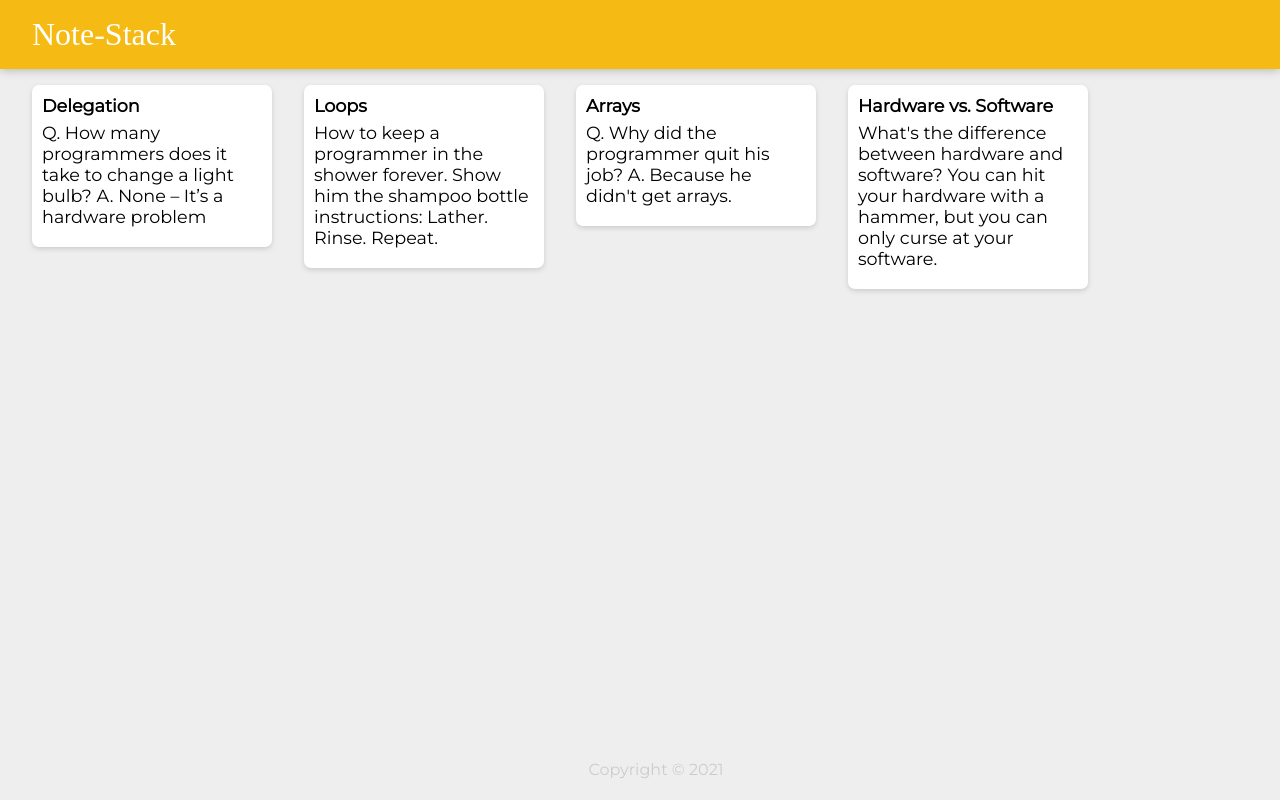
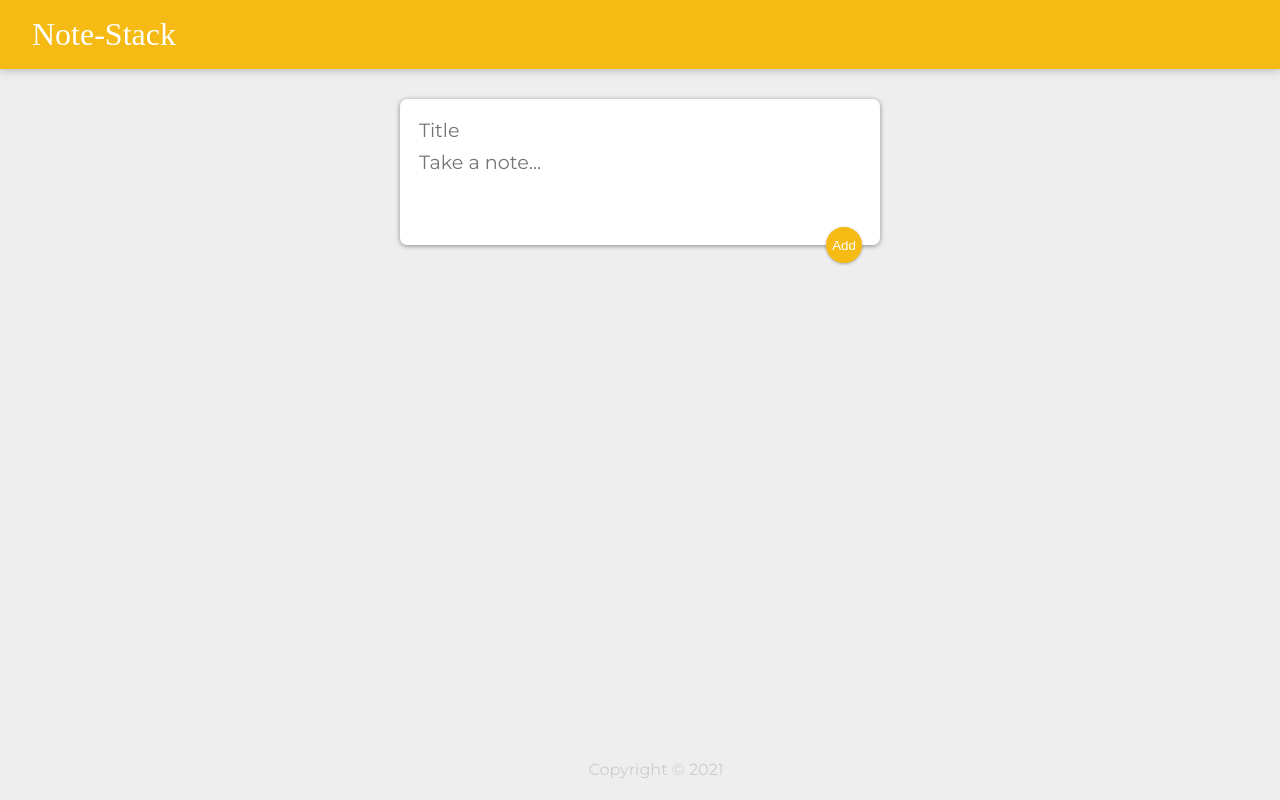
Before and after one commit to Eddie-Reta/Note_Stack, a React (Create React App) app: page / in a window 1280 px wide. Built offline with nearby package versions, Linux system fonts and the light colour scheme; a web font is replaced by a local one.

Commit message:
Update on the build folder. Got notes to populate when add button is clicked. Delete button also works to remove notes.

```diff
--- a/src/App.jsx
+++ b/src/App.jsx
@@ -1,21 +1,41 @@
-import React from "react";
+import React, {useState} from "react";
 import Header from "./components/Header";
-import Note from "./components/Note";
+import Note from "./components/notes/Note";
 import Footer from "./components/Footer";
 import "./css/style.css";
-import notes from "./components/notes/notes";
+import CreateNote from  "./components/notes/CreateNote";
+
+
 
 function App() {
+
+    const [notes, setNote] = useState([]);
+
+    function addNewNote(newNote) {
+        setNote(prevNote => {
+            return [...prevNote, newNote];
+        });
+    };
+
+    function deleNote(id) {
+        setNote(prevNote => {
+            return prevNote.filter((note, index) => {
+                return index !== id;
+            });
+        });
+    }
+
     return (
     <div>
     <Header />
-    {notes.map((note) => (
+    <CreateNote addNote={addNewNote} />
+    {notes.map((note, index) => (
         <Note
-            key={note.key}
-            id={note.key}
+            key={index}
+            id={index}
             title={note.title}
             content= {note.content}
-
+            deleteNote = {deleNote}
         />
     ))}
     <Footer />
--- /dev/null
+++ b/src/components/notes/CreateNote.jsx
@@ -0,0 +1,52 @@
+import React, {useState} from "react";
+
+//Create a constant that keeps of track of tiltle and content
+//pass new note to the app compenent
+//add new note to an array
+//take array and render seperte noite components
+
+function CreateArea(props) {
+
+const [textInput, setInput] = useState({
+  title: "",
+  content: ""
+});
+
+//Create values that populate
+function handleChange(event) {
+
+  //object destructuring
+    const {value, name} = event.target;
+
+    setInput((prevValue) => {
+      return {
+        //With the spread operator im reaching back to all the previous values of the title and content.
+        ...prevValue,
+        //with es6 im using the [] to get the actual value of the variable.
+        //the bracket will let it know its an object and not the string "name"
+        [name] : value
+      }
+    });
+
+};
+
+  return (
+    <div>
+      <form>
+      <input value={textInput.title} name="title" placeholder="Title" onChange={handleChange} />
+        <textarea value={textInput.content} name="content" placeholder="Take a note..." rows="3" onChange={handleChange} />
+        <button onClick={(event) => {
+          props.addNote(textInput);
+          setInput({
+            title: "",
+            content: ""
+          });
+          event.preventDefault();
+        }}>Add</button>
+      </form>
+
+    </div>
+  );
+}
+
+export default CreateArea;
--- a/src/components/Note.jsx
+++ b/src/components/notes/Note.jsx
@@ -1,14 +1,14 @@
-import react from "react";
+import React from "react";
 
 function Note(props) {
-
-    // let title = "";
-    // let content = "";
 
     return(
         <div className="note">
             <h1>{props.title}</h1>
             <p>{props.content}</p>
+            <button onClick={() => {
+                props.deleteNote(props.id)
+            }}>Delete</button>
         </div>
     );
 };
--- a/src/components/notes/notes.js
+++ b/src/components/notes/notes.js
@@ -1,28 +1,28 @@
 const notes = [
-    {
-      key: 1,
-      title: "Delegation",
-      content:
-        "Q. How many programmers does it take to change a light bulb? A. None – It’s a hardware problem"
-    },
-    {
-      key: 2,
-      title: "Loops",
-      content:
-        "How to keep a programmer in the shower forever. Show him the shampoo bottle instructions: Lather. Rinse. Repeat."
-    },
-    {
-      key: 3,
-      title: "Arrays",
-      content:
-        "Q. Why did the programmer quit his job? A. Because he didn't get arrays."
-    },
-    {
-      key: 4,
-      title: "Hardware vs. Software",
-      content:
-        "What's the difference between hardware and software? You can hit your hardware with a hammer, but you can only curse at your software."
-    }
+    // {
+    //   key: 1,
+    //   title: "Delegation",
+    //   content:
+    //     "Q. How many programmers does it take to change a light bulb? A. None – It’s a hardware problem"
+    // },
+    // {
+    //   key: 2,
+    //   title: "Loops",
+    //   content:
+    //     "How to keep a programmer in the shower forever. Show him the shampoo bottle instructions: Lather. Rinse. Repeat."
+    // },
+    // {
+    //   key: 3,
+    //   title: "Arrays",
+    //   content:
+    //     "Q. Why did the programmer quit his job? A. Because he didn't get arrays."
+    // },
+    // {
+    //   key: 4,
+    //   title: "Hardware vs. Software",
+    //   content:
+    //     "What's the difference between hardware and software? You can hit your hardware with a hammer, but you can only curse at your software."
+    // }
   ];
 
   export default notes;
--- a/src/css/style.css
+++ b/src/css/style.css
@@ -54,3 +54,50 @@
     white-space: pre-wrap;
     word-wrap: break-word;
   }
+
+
+.note button {
+  position: relative;
+  float: right;
+  margin-right: 10px;
+  color: #f5ba13;
+  border: none;
+  width: 36px;
+  height: 36px;
+  cursor: pointer;
+  outline: none;
+}
+
+form {
+  position: relative;
+  width: 480px;
+  margin: 30px auto 20px auto;
+  background: #fff;
+  padding: 15px;
+  border-radius: 7px;
+  box-shadow: 0 1px 5px rgb(138, 137, 137);
+}
+form input,
+form textarea {
+  width: 100%;
+  border: none;
+  padding: 4px;
+  outline: none;
+  font-size: 1.2em;
+  font-family: inherit;
+  resize: none;
+}
+form button {
+  position: absolute;
+  right: 18px;
+  bottom: -18px;
+  background: #f5ba13;
+  color: #fff;
+  border: none;
+  border-radius: 50%;
+  width: 36px;
+  height: 36px;
+  box-shadow: 0 1px 3px rgba(0, 0, 0, 0.3);
+  cursor: pointer;
+  outline: none;
+}
```
